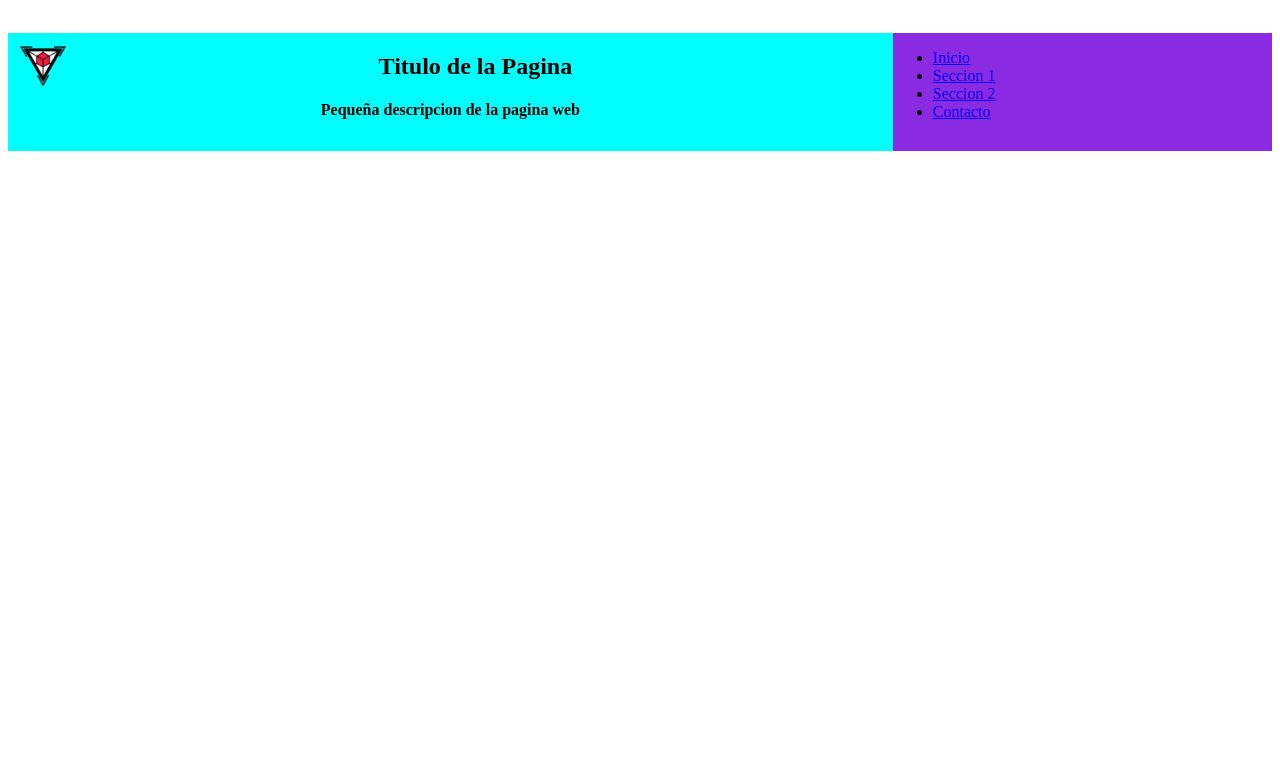
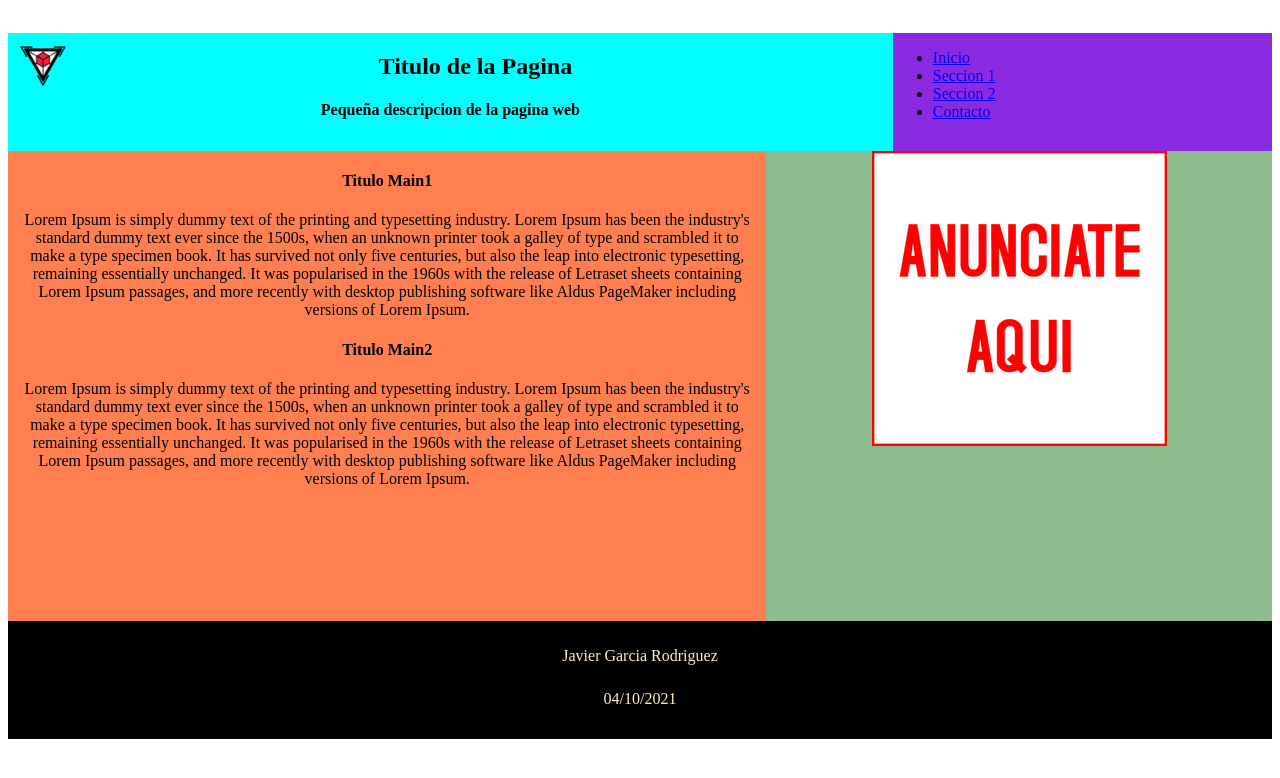
Before and after one commit to jjavigro/DAW, a PHP site: page / in a window 1280 px wide. Shown: the top 778 px of the page. Run offline with PHP 8.4, Linux system fonts and the light colour scheme.

Commit message:
Avances de clase

```diff
--- a/Interfaz Web/Unidad 1/Posicionamiento flotante/Index.html
+++ b/Interfaz Web/Unidad 1/Posicionamiento flotante/Index.html
@@ -7,7 +7,7 @@
 	<body>
 		<header>
 			<img id="Logo" src="img\logo.png" alt="Logo.png">
-			<h2 id="Titulo">Titulo de la Pagina</h2>
+			<h2 class="Titulo">Titulo de la Pagina</h2>
 			<h4 id="Descripcion">Pequeña descripcion de la pagina web</h4>
 
 		</header>
@@ -22,15 +22,29 @@
 		</nav>
 
 		<main>
+			<h4 class="Titulo">Titulo Main1</h4>
+			<p>Lorem Ipsum is simply dummy text of the printing and typesetting industry. Lorem Ipsum has been the industry's
+				standard dummy text ever since the 1500s, when an unknown printer took a galley of type and scrambled it to make
+				 a type specimen book. It has survived not only five centuries, but also the leap into electronic typesetting,
+				 remaining essentially unchanged. It was popularised in the 1960s with the release of Letraset sheets containing
+				 Lorem Ipsum passages, and more recently with desktop publishing software like Aldus PageMaker including versions of Lorem Ipsum.</p>
 
+			<h4 class="Titulo">Titulo Main2</h4>
+			<p>Lorem Ipsum is simply dummy text of the printing and typesetting industry. Lorem Ipsum has been the industry's
+					 standard dummy text ever since the 1500s, when an unknown printer took a galley of type and scrambled it to make
+					  a type specimen book. It has survived not only five centuries, but also the leap into electronic typesetting,
+					  remaining essentially unchanged. It was popularised in the 1960s with the release of Letraset sheets containing
+					  Lorem Ipsum passages, and more recently with desktop publishing software like Aldus PageMaker including versions of Lorem Ipsum.
+			</p>
 		</main>
 
 		<aside>
-
+			<img class="Publicidad" src="img/publi.png" alt="Publicidad"></img>
 		</aside>
 
 		<footer>
-
+			<p id="FNombre">Javier Garcia Rodriguez</p>
+			<p id="FFecha">04/10/2021</p>
 		</footer>
 	</body>
 </html>
--- a/Interfaz Web/Unidad 1/Posicionamiento flotante/style.css
+++ b/Interfaz Web/Unidad 1/Posicionamiento flotante/style.css
@@ -10,7 +10,7 @@ header{
 	width: 70%;
 }
 
-#Titulo, #Descripcion{
+.Titulo, #Descripcion{
 	text-align:center;
 }
 
@@ -27,3 +27,37 @@ nav{
 	width:50px;
 	height:50px;
 }
+
+main{
+	float: left;
+	width: 60%;
+	background-color: coral;
+	height: 60%;
+}
+
+p{
+	text-align: center;
+	margin: 2%;
+}
+aside{
+	height: 60%;
+	float: left;
+	width: 40%;
+	background-color: darkseagreen;
+}
+
+.Publicidad{
+	display: block;
+	margin: auto;
+}
+
+footer{
+	float: left;
+	height: 15%;
+	background-color: black;
+	width: 100%;
+}
+
+#FNombre, #FFecha{
+	color: blanchedalmond;
+}
```
Also changed, not shown: Interfaz Web/Unidad 1/Link de imagen/Index.html (added, +10 -0 lines), Interfaz Web/Unidad 1/Link de imagen/img/imagen.jpg (added), Interfaz Web/Unidad 1/Posicionamiento flotante/img/publi.png (added).
